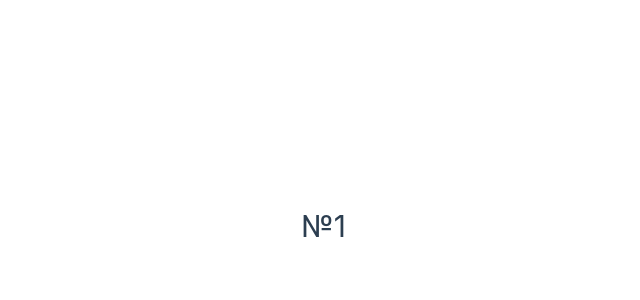
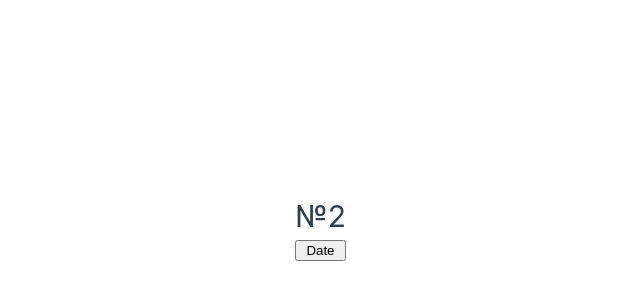
Before and after one commit to MakerAVGN/Vue3Base, a Vue app in the folder vue-project/: page / in a window 1280 px wide. Shown: the part 174-474 px from the top of the page, without its empty margins (294-934 px from the left). Built offline with nearby package versions, Linux system fonts and the light colour scheme.

Commit message:
Навешивание обработчиков событий в Vue

```diff
--- a/vue-project/src/App.vue
+++ b/vue-project/src/App.vue
@@ -5,15 +5,16 @@ export default {
   },
   methods: {
     show: function () {
-        const current = new Date();
-        const date = `${current.getDate()}/${current.getMonth() + 1}/${current.getFullYear()}`;
-        alert(date);
+      const current = new Date();
+      const date = `${current.getDate()}/${current.getMonth() + 1}/${current.getFullYear()}`;
+      alert(date);
     }
   }
 }
 </script>
 <template>
-<h1>№1 {{ show() }}</h1> <br>
+<h1>№2</h1> <br>
+<button @mouseenter="show">Date</button>
 
 
 </template>
```
